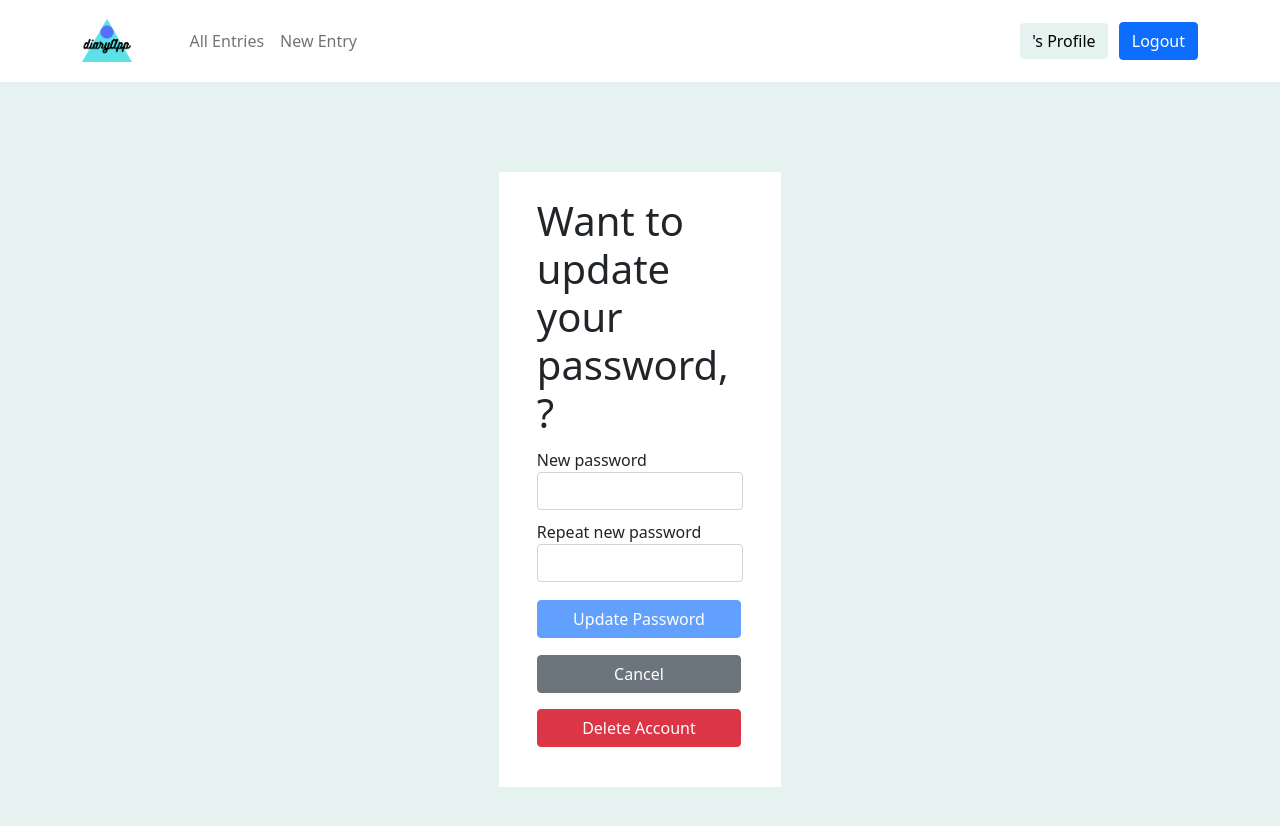
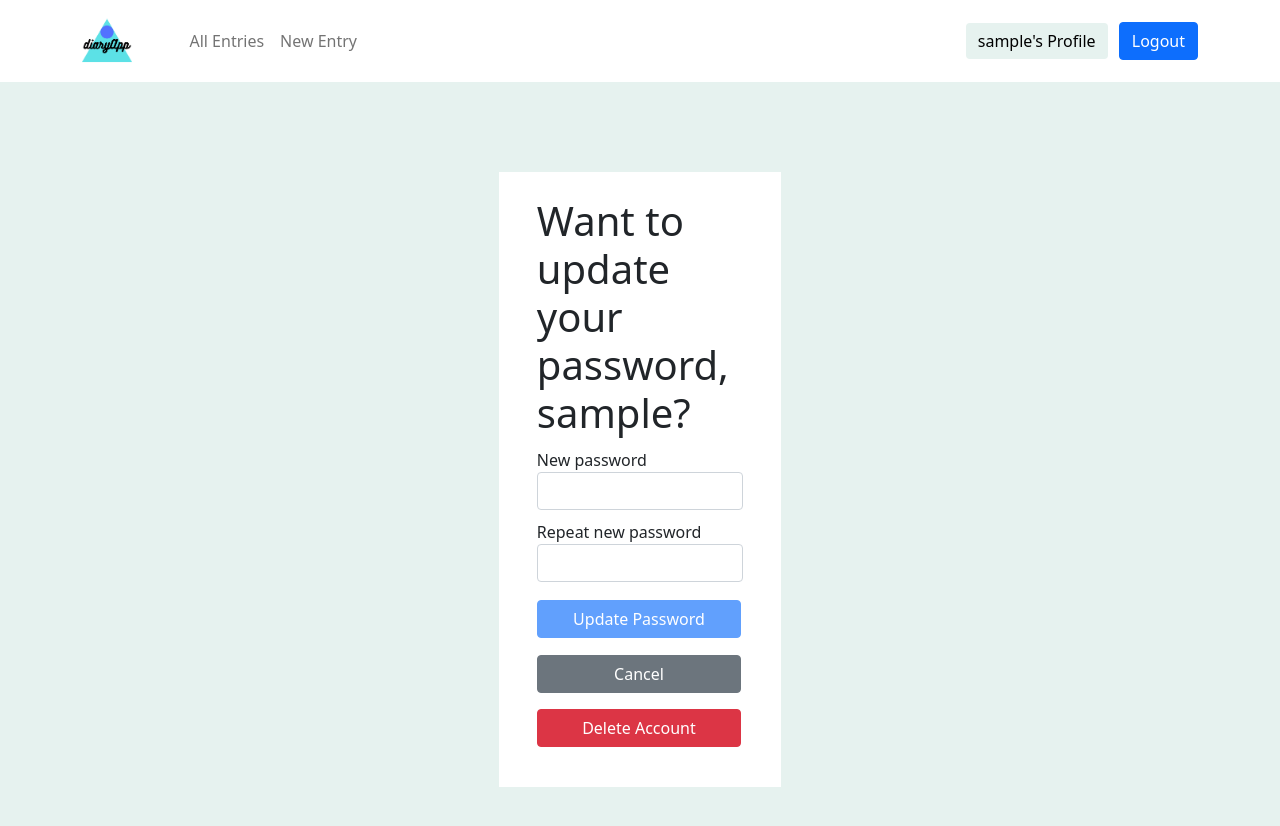
Before and after one commit to Diizzii/diaryapp-dev, a React (Create React App) app: page /profile in a window 1280 px wide. Shown: the top 826 px of the page. Built offline with nearby package versions, Linux system fonts and the light colour scheme; no server answers; sample sign-in values are in the browser's storage.

Commit message:
seems-to-be-complete

```diff
--- a/src/App.js
+++ b/src/App.js
@@ -13,6 +13,8 @@ import EditEntryPage from './pages/EditEntryPage'
 import ProfilePage from './pages/ProfilePage'
 import ResetPage from './pages/ResetPage'
 import DeleteAccountPage from './pages/DeleteAccountPage.jsx'
+
+import PrivateRoute from './components/PrivateRoute'
 import { AuthProvider } from './context/AuthContext'
 
 function App() {
@@ -21,14 +23,14 @@ function App() {
       <Router>
         <Switch>
           <Route path='/' exact component={LoginPage} />
-          <Route path='/entries' component={AllEntriesPage} />
+          <PrivateRoute path='/entries' component={AllEntriesPage} />
           <Route path='/login' component={LoginPage} />
           <Route path='/signup' component={SignupPage} />
-          <Route path='/edit' component={EditEntryPage} />
-          <Route path='/create' component={NewEntryPage} />
-          <Route path='/profile' component={ProfilePage} />
-          <Route path='/reset' component={ResetPage}></Route>
-          <Route path='/delete' component={DeleteAccountPage}></Route>
+          <PrivateRoute path='/edit' component={EditEntryPage} />
+          <PrivateRoute path='/create' component={NewEntryPage} />
+          <PrivateRoute path='/profile' component={ProfilePage} />
+          <Route path='/reset' component={ResetPage} />
+          <PrivateRoute path='/delete' component={DeleteAccountPage} />
           <Redirect from='*' to='/' />
         </Switch>
       </Router>
--- a/src/components/DeleteAccount.jsx
+++ b/src/components/DeleteAccount.jsx
@@ -1,4 +1,4 @@
-import React, { useContext } from 'react'
+import React, { useContext, useEffect } from 'react'
 import { useHistory } from 'react-router-dom'
 
 import { AuthContext } from '../context/AuthContext'
@@ -8,6 +8,11 @@ const DelecteAccount = () => {
   const { userName, setUserName, setPostNo, uid, setUid } =
     useContext(AuthContext)
   const history = useHistory()
+
+  useEffect(() => {
+    const uName = localStorage.getItem('userName')
+    setUserName(uName)
+  }, [setUserName])
 
   const deleteHandler = () => {
     fb.auth.currentUser
@@ -36,6 +41,7 @@ const DelecteAccount = () => {
     setUserName('')
     setPostNo(0)
     setUid('')
+    localStorage.removeItem('userName')
     history.push('/signup')
   }
 
--- a/src/components/EditForm.jsx
+++ b/src/components/EditForm.jsx
@@ -15,6 +15,12 @@ const EditForm = ({ titleLabel, entryTextLabel, submitButtonLabel }) => {
 
   useEffect(() => {
     setIsLoading(true)
+
+    if (!postId) {
+      history.push('/entries')
+      return
+    }
+
     fb.firestore
       .collection('diaryEntries')
       .doc(postId)
--- a/src/components/Header.jsx
+++ b/src/components/Header.jsx
@@ -1,4 +1,4 @@
-import React, { useContext } from 'react'
+import React, { useContext, useEffect } from 'react'
 import { Container, Navbar, Nav, Button } from 'react-bootstrap'
 import { NavLink, useHistory } from 'react-router-dom'
 
@@ -9,6 +9,11 @@ import { AuthContext } from '../context/AuthContext'
 const Header = () => {
   const { setUid, userName, setPostNo, setUserName } = useContext(AuthContext)
   const history = useHistory()
+
+  useEffect(() => {
+    const uName = localStorage.getItem('userName')
+    setUserName(uName)
+  }, [setUserName])
 
   const logoutHandler = () => {
     fb.auth.signOut()
--- a/src/components/NewEntry.jsx
+++ b/src/components/NewEntry.jsx
@@ -1,10 +1,15 @@
-import React, { useContext } from 'react'
+import React, { useContext, useEffect } from 'react'
 
 import EntryForm from './EntryForm'
 import { AuthContext } from '../context/AuthContext'
 
 const NewEntry = () => {
-  const { userName } = useContext(AuthContext)
+  const { userName, setUserName } = useContext(AuthContext)
+
+  useEffect(() => {
+    const uName = localStorage.getItem('userName')
+    setUserName(uName)
+  }, [setUserName])
 
   return (
     <>
--- /dev/null
+++ b/src/components/PrivateRoute.jsx
@@ -0,0 +1,19 @@
+import React, { useContext } from 'react'
+import { Route, Redirect } from 'react-router-dom'
+
+import { AuthContext } from '../context/AuthContext'
+
+const PrivateRoute = ({ component: RouteComponent, ...rest }) => {
+  const { uid } = useContext(AuthContext)
+
+  return (
+    <Route
+      {...rest}
+      render={(routeProps) =>
+        !!uid ? <RouteComponent {...routeProps} /> : <Redirect to={'/login'} />
+      }
+    />
+  )
+}
+
+export default PrivateRoute
--- a/src/components/Profile.jsx
+++ b/src/components/Profile.jsx
@@ -1,4 +1,4 @@
-import React, { useState, useContext } from 'react'
+import React, { useState, useContext, useEffect } from 'react'
 import { useHistory } from 'react-router-dom'
 import { Form, Formik } from 'formik'
 
@@ -11,7 +11,12 @@ const Profile = () => {
   const history = useHistory()
   const [resetSuccess, setResetSuccess] = useState(false)
   const [resetFail, setResetFail] = useState(false)
-  const { userName } = useContext(AuthContext)
+  const { userName, setUserName } = useContext(AuthContext)
+
+  useEffect(() => {
+    const uName = localStorage.getItem('userName')
+    setUserName(uName)
+  }, [setUserName])
 
   const updatePassword = ({ password }, { setSubmitting, resetForm }) => {
     setResetSuccess(false)
--- a/src/pages/AllEntriesPage.jsx
+++ b/src/pages/AllEntriesPage.jsx
@@ -9,7 +9,7 @@ import NoEntries from '../components/NoEntries'
 import Loading from '../components/Loading'
 
 const AllEntriesPage = () => {
-  const { uid, postNo, setPostNo, setUserName } = useContext(AuthContext)
+  const { uid, postNo, setPostNo } = useContext(AuthContext)
   const [posts, setPosts] = useState([])
   const [isLoading, setIsLoading] = useState(true)
 
@@ -54,12 +54,12 @@ const AllEntriesPage = () => {
         .get()
         .then((res) => {
           const uName = res.data().userName
-          setUserName(uName)
+          localStorage.setItem('userName', uName)
         })
         .catch((err) => console.error(err))
     }
     getUserName()
-  }, [uid, setUserName])
+  }, [uid])
 
   return (
     <div>
--- a/src/pages/DeleteAccountPage.jsx
+++ b/src/pages/DeleteAccountPage.jsx
@@ -1,14 +1,9 @@
-import React, { useContext } from 'react'
-import { Redirect } from 'react-router-dom'
-import { AuthContext } from '../context/AuthContext'
+import React from 'react'
 
 import DeleteAccount from '../components/DeleteAccount'
 import Header from '../components/Header'
 
 const DeleteAccountPage = () => {
-  const { uid } = useContext(AuthContext)
-  if (!uid) return <Redirect to='/login' />
-
   return (
     <>
       <Header />
--- a/src/pages/EditEntryPage.jsx
+++ b/src/pages/EditEntryPage.jsx
@@ -1,15 +1,9 @@
-import React, { useContext } from 'react'
-import { Redirect } from 'react-router-dom'
+import React from 'react'
 
 import Header from '../components/Header'
 import EditEntry from '../components/EditEntry'
-import { AuthContext } from '../context/AuthContext'
 
 const EditEntryPage = () => {
-  const { uid } = useContext(AuthContext)
-
-  if (!uid) return <Redirect to='/login' />
-
   return (
     <div>
       <Header />
```
